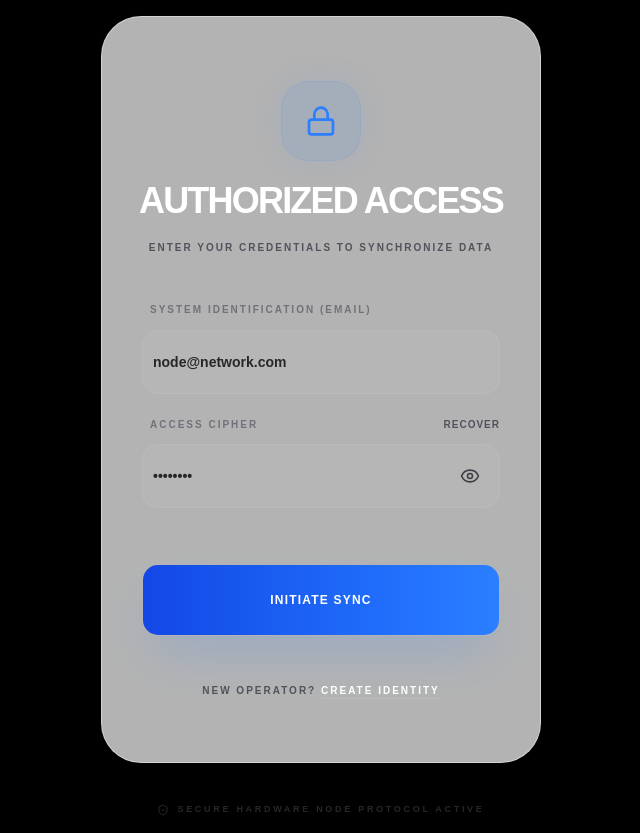
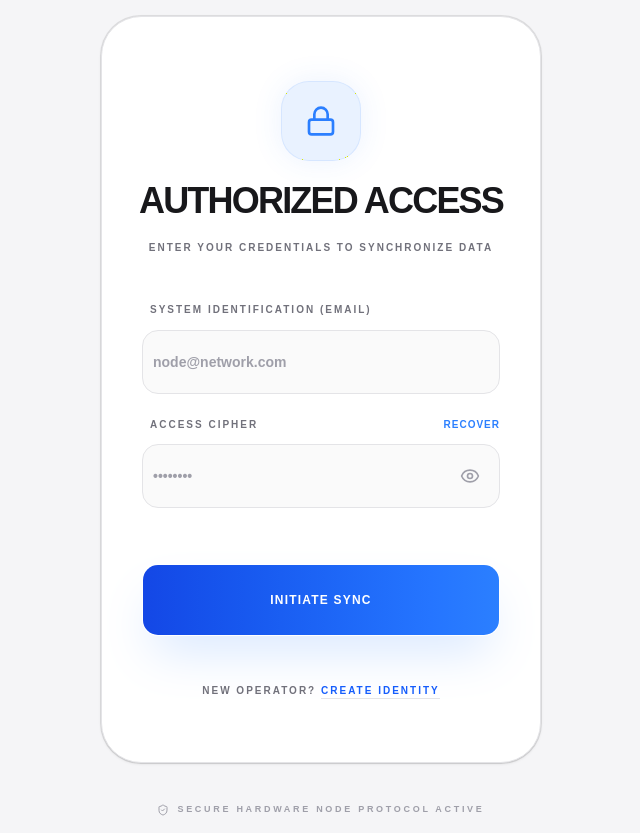
Before and after one commit to SithumKaveesha1/phone-shop-e-commer, a React (Vite) app in the folder frontend/: page /login in a window 1280 px wide. Shown: the whole page, without its empty margins (319-959 px from the left). Built offline with nearby package versions, Linux system fonts and the light colour scheme.

Commit message:
feat: implement user profile management components and pages

```diff
--- a/frontend/src/components/AvatarSection.jsx
+++ b/frontend/src/components/AvatarSection.jsx
@@ -23,7 +23,7 @@ const AvatarSection = ({ user, onImageChange }) => {
                 {/* Glow Ring */}
                 <div className="absolute -inset-4 bg-gradient-to-tr from-blue-600/20 to-purple-600/20 rounded-full blur-2xl group-hover:opacity-100 opacity-0 transition-opacity duration-700" />
 
-                <div className="relative w-40 h-40 md:w-52 md:h-52 rounded-[60px] overflow-hidden border-2 border-white/5 shadow-2xl transition-transform duration-700 group-hover:scale-105">
+                <div className="relative w-40 h-40 md:w-52 md:h-52 rounded-[60px] overflow-hidden border-2 border-zinc-200 shadow-sm transition-transform duration-700 group-hover:scale-105">
                     <img
                         src={preview}
                         alt="profile"
@@ -45,11 +45,11 @@ const AvatarSection = ({ user, onImageChange }) => {
             </div>
 
             <div className="mt-8 text-center">
-                <h3 className="text-2xl font-black text-white tracking-tighter uppercase">{user?.firstname} {user?.lastname}</h3>
+                <h3 className="text-2xl font-black text-zinc-900 tracking-tighter uppercase">{user?.firstname} {user?.lastname}</h3>
                 <p className="text-blue-500 text-[10px] font-black uppercase tracking-[0.3em] mt-1 italic">Active Operator</p>
             </div>
 
-            <Label className='mt-8 cursor-pointer glass-card border border-white/5 text-zinc-400 px-8 py-3 rounded-2xl hover:bg-white/10 hover:text-white transition-all shadow-xl font-black uppercase tracking-widest text-[11px]'>
+            <Label className='mt-8 cursor-pointer bg-white border border-zinc-200 text-zinc-500 px-8 py-3 rounded-2xl hover:bg-zinc-50 hover:text-zinc-900 transition-all shadow-sm font-black uppercase tracking-widest text-[11px]'>
                 Change Interface
                 <input
                     type="file"
--- a/frontend/src/pages/Login.jsx
+++ b/frontend/src/pages/Login.jsx
@@ -52,19 +52,19 @@ const Login = () => {
     };
 
     return (
-        <div className="flex items-center justify-center min-h-[100dvh] bg-black p-4 relative overflow-hidden">
+        <div className="flex items-center justify-center min-h-[100dvh] bg-[#f5f5f7] p-4 relative overflow-hidden">
             {/* Background Glows */}
             <div className="mesh-glow bg-blue-600/10 w-[800px] h-[800px] absolute -top-40 -left-60 opacity-30 blur-[180px] animate-pulse" />
             <div className="mesh-glow bg-indigo-600/10 w-[600px] h-[600px] absolute bottom-0 right-0 opacity-20 blur-[150px]" />
 
             <div className="w-full max-w-[440px] relative z-10 animate-in fade-in zoom-in-95 duration-700">
-                <Card className="glass-card border border-white/5 shadow-2xl rounded-[40px] overflow-hidden backdrop-blur-3xl">
+                <Card className="bg-white border border-zinc-200 shadow-sm rounded-[40px] overflow-hidden backdrop-blur-3xl">
                     <CardHeader className="space-y-4 pb-8 pt-12 text-center">
                         <div className="w-20 h-20 bg-blue-500/10 rounded-[28px] flex items-center justify-center text-blue-500 border border-blue-500/10 mx-auto mb-4 shadow-[0_0_30px_rgba(59,130,246,0.1)]">
                             <Lock size={32} />
                         </div>
-                        <CardTitle className="text-4xl font-black text-white tracking-tighter uppercase">Authorized Access</CardTitle>
-                        <CardDescription className="text-[10px] text-zinc-600 font-black uppercase tracking-[0.2em]">
+                        <CardTitle className="text-4xl font-black text-zinc-900 tracking-tighter uppercase">Authorized Access</CardTitle>
+                        <CardDescription className="text-[10px] text-zinc-500 font-black uppercase tracking-[0.2em]">
                             Enter your credentials to synchronize data
                         </CardDescription>
                     </CardHeader>
@@ -84,13 +84,13 @@ const Login = () => {
                                     required
                                     value={formData.email}
                                     onChange={handleChange}
-                                    className="h-16 bg-white/5 border-white/5 text-white placeholder:text-zinc-800 rounded-2xl focus:border-blue-500/50 transition-all font-black"
+                                    className="h-16 bg-zinc-50 border-zinc-200 text-zinc-900 placeholder:text-zinc-400 rounded-2xl focus:border-blue-500/50 transition-all font-black"
                                 />
                             </div>
                             <div className="space-y-3">
                                 <div className="flex items-center justify-between ml-2">
                                     <Label htmlFor="password" name="password" className="font-black text-[10px] text-zinc-500 uppercase tracking-[0.2em]">Access Cipher</Label>
-                                    <Link to="/forgot-password" size="sm" className="text-[10px] font-black uppercase tracking-widest text-zinc-600 hover:text-white transition-colors">Recover</Link>
+                                    <Link to="/forgot-password" size="sm" className="text-[10px] font-black uppercase tracking-widest text-blue-500 hover:text-blue-600 transition-colors">Recover</Link>
                                 </div>
                                 <div className="relative">
                                     <Input
@@ -100,12 +100,12 @@ const Login = () => {
                                         placeholder="••••••••"
                                         value={formData.password}
                                         onChange={handleChange}
-                                        className="h-16 bg-white/5 border-white/5 text-white placeholder:text-zinc-800 rounded-2xl focus:border-blue-500/50 transition-all font-black pr-14"
+                                        className="h-16 bg-zinc-50 border-zinc-200 text-zinc-900 placeholder:text-zinc-400 rounded-2xl focus:border-blue-500/50 transition-all font-black pr-14"
                                     />
                                     <button
                                         type="button"
                                         onClick={() => setShowPassword(!showPassword)}
-                                        className="absolute right-5 top-1/2 -translate-y-1/2 text-zinc-700 hover:text-white transition-colors"
+                                        className="absolute right-5 top-1/2 -translate-y-1/2 text-zinc-400 hover:text-zinc-600 transition-colors"
                                     >
                                         {showPassword ? <EyeOff size={20} /> : <Eye size={20} />}
                                     </button>
@@ -119,16 +119,16 @@ const Login = () => {
                                 {loading ? "Synchronizing..." : "Initiate Sync"}
                             </Button>
                         </form>
-                        <div className="mt-12 text-center text-[10px] text-zinc-600 font-black uppercase tracking-[0.2em]">
+                        <div className="mt-12 text-center text-[10px] text-zinc-500 font-black uppercase tracking-[0.2em]">
                             New Operator?{" "}
-                            <Link to="/signup" className="text-white hover:text-blue-500 transition-colors border-b border-white/10 pb-0.5">
+                            <Link to="/signup" className="text-blue-600 hover:text-blue-700 transition-colors border-b border-zinc-200 pb-0.5">
                                 Create Identity
                             </Link>
                         </div>
                     </CardContent>
                 </Card>
-                <p className="mt-10 text-center text-zinc-800 text-[9px] font-black uppercase tracking-[0.3em] flex items-center justify-center gap-2">
-                    <ShieldCheck size={12} className="text-zinc-800" />
+                <p className="mt-10 text-center text-zinc-400 text-[9px] font-black uppercase tracking-[0.3em] flex items-center justify-center gap-2">
+                    <ShieldCheck size={12} className="text-zinc-400" />
                     Secure Hardware Node Protocol Active
                 </p>
             </div>
```
Also changed, not shown: frontend/src/components/ProfileForm.jsx (+15 -15 lines), frontend/src/pages/Profile.jsx (+11 -11 lines).
